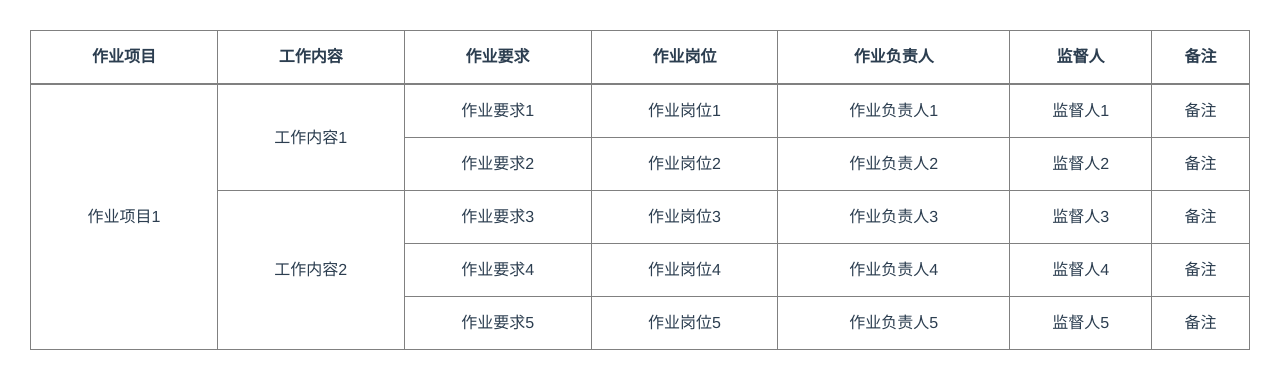
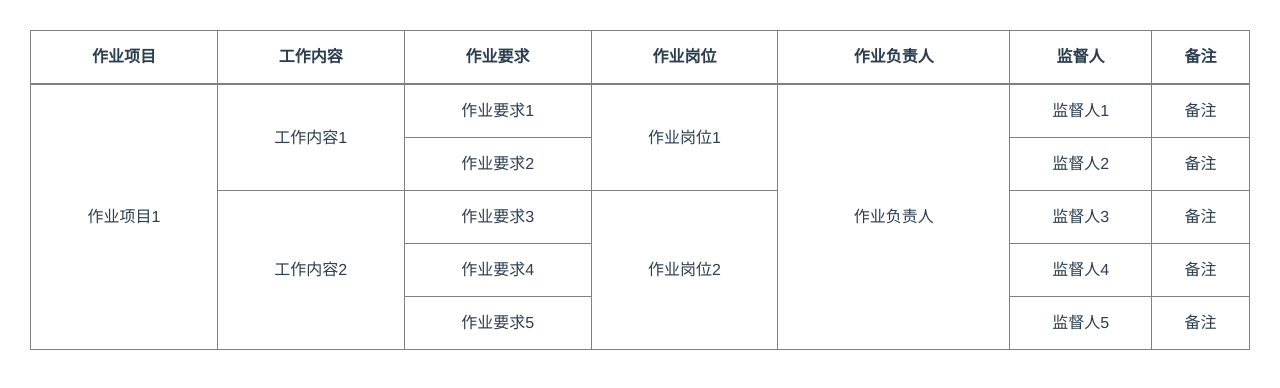
Before and after one commit to NexusFeng/projectRecord, a Vue app: page /createTable in a window 1280 px wide. Shown: the top 388 px of the page. Built offline with nearby package versions, Linux system fonts and the light colour scheme.

Commit message:
udp: 'createTable优化'

```diff
--- a/src/views/createTable/index.vue
+++ b/src/views/createTable/index.vue
@@ -30,13 +30,13 @@
 </template>
 <script lang="ts" setup>
 import { onMounted, reactive, ref } from 'vue';
-import data from "./mock.json";
+import data from "./mock1.json";
 const headerData = reactive<HeaderData[]>(data.headerData)
 const bodyData = reactive(data.bodyData)
 const numArr = reactive<number[][]>([])
 const rowData = reactive<Array<TreeNode[][]>>([])
 const widths = reactive<(string | number)[]>([])
-let sum = ref(0)
+let idSets = new Set()
 const colRefs = ref([])
 interface HeaderData {
   id: string,
@@ -62,8 +62,9 @@ const getRowData = (data: TreeNode[]) => {
         //如果有子节点便继续深入，直到到达叶子节点
         const res = getAllPath(tree[i].children);
         for (let j = 0; j < res.length; j++) {
-          if (!tree[i].isTraverse) {
+          if (!tree[i].isTraverse && !idSets.has(tree[i].id)) {
             // 添加过的加标识 子节点返回后将其返回的路径与自身拼接
+            idSets.add(tree[i].id)
             paths.push([tree[i], ...res[j]]);
             tree[i].isTraverse = true;
           } else {
@@ -83,6 +84,7 @@ const getRowData = (data: TreeNode[]) => {
   for (let item of data) {
     let arr = [item];
     rowData.push(getAllPath(arr));
+    console.log(rowData, 'rowData')
   }
 }
 const createTable = (data:TreeNode[]) => {
--- /dev/null
+++ b/src/views/createTable/mock1.json
@@ -0,0 +1,256 @@
+{
+  "headerData": [
+    { "id": "1", "title": "作业项目", "type": 1 },
+    { "id": "3", "title": "工作内容", "type": 2 },
+    { "id": "4", "title": "作业要求", "type": 2 },
+    { "id": "5", "title": "作业岗位", "type": 2 },
+    { "id": "6", "title": "作业负责人", "type": 3 },
+    { "id": "7", "title": "监督人", "type": 1 },
+    { "id": "8", "title": "备注", "type": 1 }
+  ],
+  "bodyData": [
+    {
+      "id": "1",
+      "content": "作业项目1",
+      "contentValue": null,
+      "maxRow": 5,
+      "children": [
+        {
+          "id": "6",
+          "content": "工作内容1",
+          "contentValue": null,
+          "maxRow": 2,
+          "children": [
+            {
+              "id": "22",
+              "content": "作业要求1",
+              "contentValue": null,
+              "maxRow": null,
+              "children": [
+                {
+                  "id": "456",
+                  "content": "作业岗位1",
+                  "contentValue": null,
+                  "maxRow": 2,
+                  "hasChildren": true,
+                  "children": [
+                    {
+                      "id": "39",
+                      "content": "作业负责人",
+                      "contentValue": null,
+                      "maxRow": 5,
+                      "hasChildren": true,
+                      "children": [
+                        {
+                          "id": "555",
+                          "content": "监督人1",
+                          "contentValue": null,
+                          "maxRow": null,
+                          "hasChildren": true,
+                          "children": [
+                            {
+                              "id": "666",
+                              "content": "备注",
+                              "contentValue": null,
+                              "maxRow": null,
+                              "depth": 7,
+                              "hasChildren": false
+                            }
+                          ]
+                        }
+                      ]
+                    }
+                  ]
+                }
+              ],
+              "hasChildren": true
+            },
+            {
+              "id": "222",
+              "content": "作业要求2",
+              "contentValue": null,
+              "maxRow": null,
+              "children": [
+                {
+                  "id": "456",
+                  "content": "作业岗位1",
+                  "contentValue": null,
+                  "maxRow": null,
+                  "hasChildren": true,
+                  "children": [
+                    {
+                      "id": "39",
+                      "content": "作业负责人",
+                      "contentValue": null,
+                      "maxRow": null,
+                      "hasChildren": true,
+                      "children": [
+                        {
+                          "id": "32222",
+                          "content": "监督人2",
+                          "contentValue": null,
+                          "maxRow": null,
+                          "hasChildren": true,
+                          "children": [
+                            {
+                              "id": "44559",
+                              "content": "备注",
+                              "contentValue": null,
+                              "maxRow": null,
+                              "hasChildren": false
+                            }
+                          ]
+                        }
+                      ]
+                    }
+                  ]
+                }
+              ],
+              "hasChildren": true
+            }
+          ],
+          "hasChildren": true
+        },
+        {
+          "id": "7",
+          "content": "工作内容2",
+          "contentValue": null,
+          "maxRow": 3,
+          "children": [
+            {
+              "id": "23",
+              "content": "作业要求3",
+              "contentValue": null,
+              "maxRow": null,
+              "children": [
+                {
+                  "id": "45666",
+                  "content": "作业岗位2",
+                  "contentValue": null,
+                  "maxRow": 3,
+                  "hasChildren": true,
+                  "children": [
+                    {
+                      "id": "39",
+                      "content": "作业负责人",
+                      "contentValue": null,
+                      "maxRow": 5,
+                      "hasChildren": true,
+                      "children": [
+                        {
+                          "id": "393",
+                          "content": "监督人3",
+                          "contentValue": null,
+                          "maxRow": null,
+                          "hasChildren": true,
+                          "children": [
+                            {
+                              "id": "394",
+                              "content": "备注",
+                              "contentValue": null,
+                              "maxRow": null,
+                              "hasChildren": false
+                            }
+                          ]
+                        }
+                      ]
+                    }
+                  ]
+                }
+              ],
+              "hasChildren": true
+            },
+            {
+              "id": "24",
+              "content": "作业要求4",
+              "contentValue": null,
+              "maxRow": null,
+              "children": [
+                {
+                  "id": "45666",
+                  "content": "作业岗位2",
+                  "contentValue": null,
+                  "maxRow": null,
+                  "hasChildren": true,
+                  "children": [
+                    {
+                      "id": "39",
+                      "content": "作业负责人",
+                      "contentValue": null,
+                      "maxRow": null,
+                      "hasChildren": true,
+                      "children": [
+                        {
+                          "id": "329",
+                          "content": "监督人4",
+                          "contentValue": null,
+                          "maxRow": null,
+                          "hasChildren": true,
+                          "children": [
+                            {
+                              "id": "3449",
+                              "content": "备注",
+                              "contentValue": null,
+                              "maxRow": null,
+                              "hasChildren": false
+                            }
+                          ]
+                        }
+                      ]
+                    }
+                  ]
+                }
+              ],
+              "hasChildren": false
+            },
+            {
+              "id": "25",
+              "content": "作业要求5",
+              "contentValue": null,
+              "maxRow": null,
+              "children": [
+                {
+                  "id": "45666",
+                  "content": "作业岗位2",
+                  "contentValue": null,
+                  "maxRow": null,
+                  "hasChildren": true,
+                  "children": [
+                    {
+                      "id": "39",
+                      "content": "作业负责人",
+                      "contentValue": null,
+                      "maxRow": null,
+                      "hasChildren": true,
+                      "children": [
+                        {
+                          "id": "3er9",
+                          "content": "监督人5",
+                          "contentValue": null,
+                          "maxRow": null,
+                          "hasChildren": true,
+                          "children": [
+                            {
+                              "id": "39tt",
+                              "content": "备注",
+                              "contentValue": null,
+                              "maxRow": null,
+                              "hasChildren": false
+                            }
+                          ]
+                        }
+                      ]
+                    }
+                  ]
+                }
+              ],
+              "hasChildren": false
+            }
+          ],
+          "hasChildren": true
+        }
+      ],
+      "hasChildren": true
+    }
+  ]
+}
```
